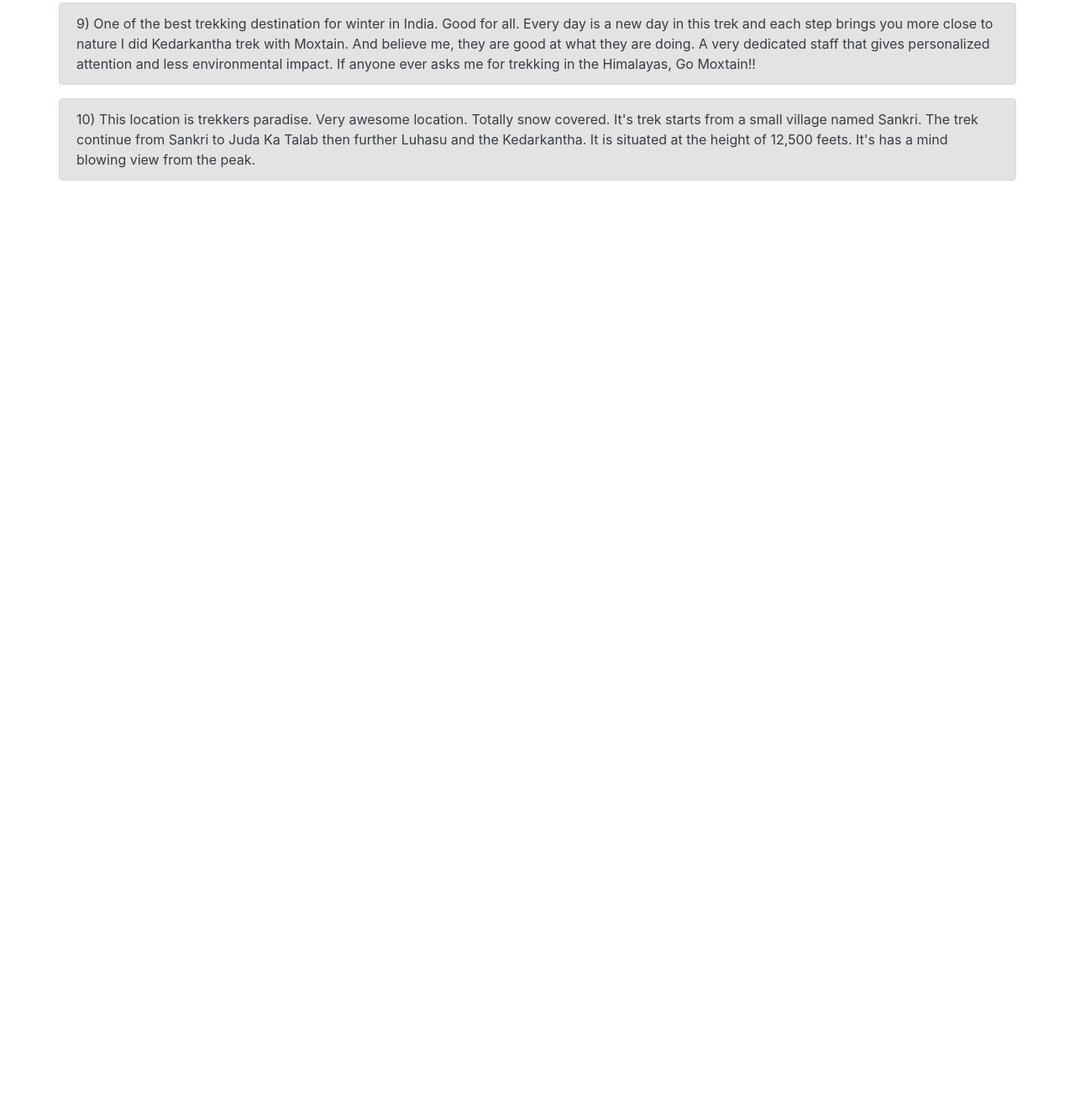
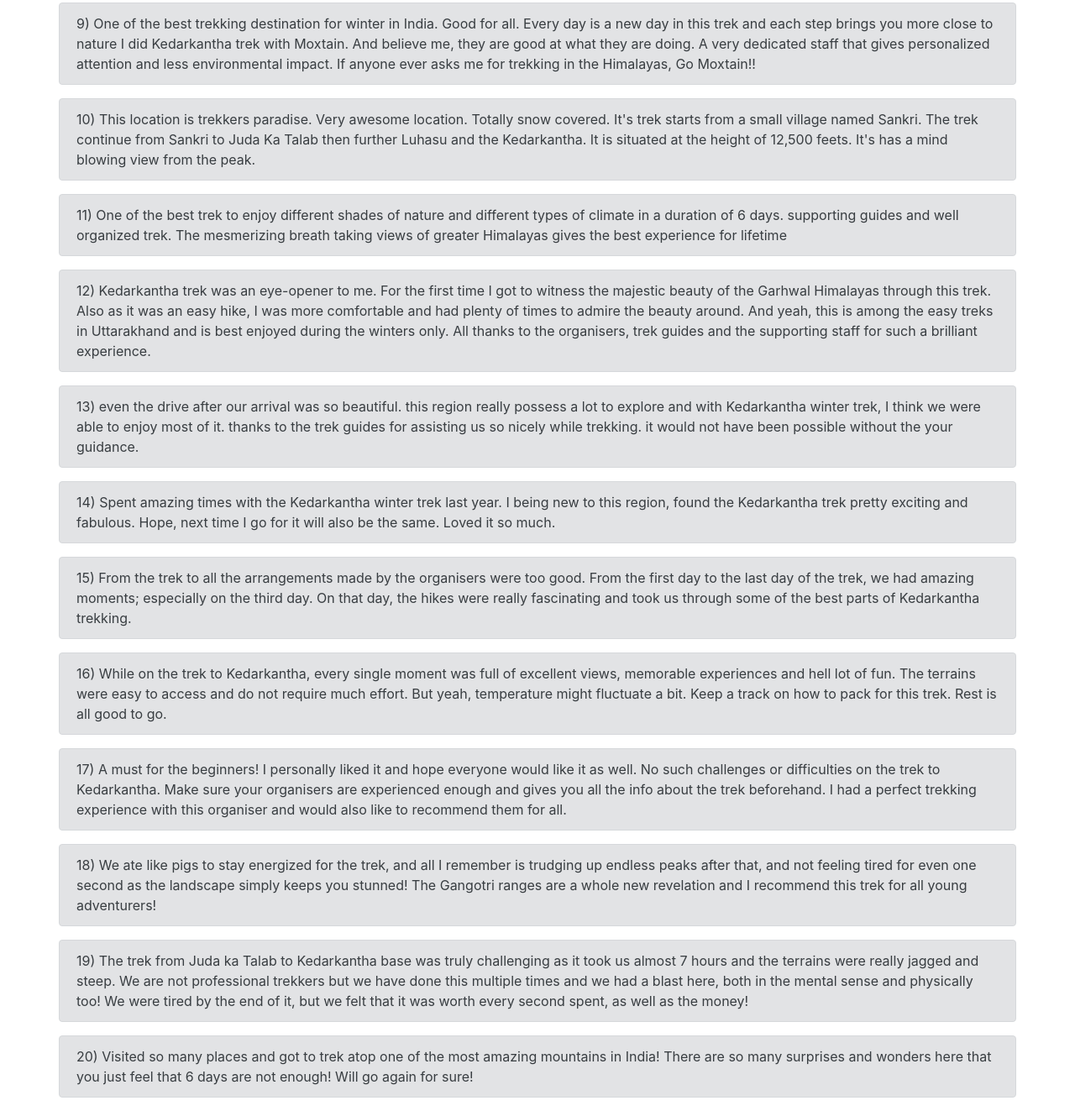
Before and after one commit to Av1nashKumar/reviews-Av1nashKumar.github.io, a plain HTML site: page index.html in a window 1280 px wide. Shown: the part 965-2288 px from the top of the page at 84% size. Before the commit the page ends 1196 px from the top, so only its background shows below. Drawn offline with nearby package versions, Linux system fonts and the light colour scheme.

Commit message:
Update index.html

```diff
--- a/index.html
+++ b/index.html
@@ -12,6 +12,7 @@
 
     <title>Kedarkantha Reviews</title>
 </head>
+
 <body>
 
     <div class="container">
@@ -38,14 +39,18 @@
                 4) It is perfect trek for beginners, can be done in 2-3 days only.
                 It is easy to moderate trek.
                 It starts from Sankri Village in uttarkashi district.
-            It takes aroud 3 hours to reach at 1st camp site which can be Juda-Ka-Taal or Hargaon, both are at almost
-            same altitude. It take next around 1.5 hours to reach Kedarkantha Base Camp, which can be done in same day
+                It takes aroud 3 hours to reach at 1st camp site which can be Juda-Ka-Taal or Hargaon, both are at
+                almost
+                same altitude. It take next around 1.5 hours to reach Kedarkantha Base Camp, which can be done in same
+                day
                 easily.
                 But it is advisable to stay at 1st camp site for beginners to get acclimatize properly and to avoid AMS.
-            It takes 3-4 hours to reach summit point from base camp. It is high advisable to leave base camp by 3am in
+                It takes 3-4 hours to reach summit point from base camp. It is high advisable to leave base camp by 3am
+                in
                 the morning to enjoy beautiful sunrise at top point.
                 A mesmerizing sunrise is the key factor for this trek.
-            It takes aroud 2 hours to reach base camp and it takes further 45min to reach hargaon and further 2 hours to
+                It takes aroud 2 hours to reach base camp and it takes further 45min to reach hargaon and further 2
+                hours to
                 reach sankri village.
                 It is recommended not to stay at any camp while returning back, if you have reached at summit point by
                 sunrise.
@@ -57,43 +62,104 @@
 
 
             <div class="alert alert-secondary" role="alert">
-    5) It was amazing experience with India hikes. Its an awesome winter trek. Experience snow fall and enjoyed. We
+                5) It was amazing experience with India hikes. Its an awesome winter trek. Experience snow fall and
+                enjoyed. We
                 didn't get the view point but snow fall was worth it
             </div>
 
             <div class="alert alert-secondary" role="alert">
-    6) The best part of kedarkantha is the night trek to reach the summit on the 3rd day. Avoid travelling with
-    mainstream trek organiser.. the smaller the group the better Prep urself well for the one day bus ride from
+                6) The best part of kedarkantha is the night trek to reach the summit on the 3rd day. Avoid travelling
+                with
+                mainstream trek organiser.. the smaller the group the better Prep urself well for the one day bus ride
+                from
                 dehradhun to purole.. its painful. Yet rewarding Not one of…
             </div>
 
 
             <div class="alert alert-secondary" role="alert">
-    7) We trek starts from a small town named Sankri, Uttrakhand (6000 ft). Its a 3 day climb to the summit halting at
+                7) We trek starts from a small town named Sankri, Uttrakhand (6000 ft). Its a 3 day climb to the summit
+                halting at
                 1. Juda ka talaab (9600ft)
                 2. Kedarkantha base camp (11200ft)
 
-    This is a good place to start your trekking experience as it is a moderate level trek, even people aged 50 were seen
-    to climb the summit (offloading their rucksack). The base camps are located in pretty good locations. Can lookout
+                This is a good place to start your trekking experience as it is a moderate level trek, even people aged
+                50 were seen
+                to climb the summit (offloading their rucksack). The base camps are located in pretty good locations.
+                Can lookout
                 for the trek with teams like Renok Adventures, Himalayan Hikers etc.
             </div>
             <div class="alert alert-secondary" role="alert">
-    8) The best part of kedarkantha is the night trek to reach the summit on the 3rd day. Avoid travelling with
-    mainstream trek organiser.. the smaller the group the better Prep urself well for the one day bus ride from
+                8) The best part of kedarkantha is the night trek to reach the summit on the 3rd day. Avoid travelling
+                with
+                mainstream trek organiser.. the smaller the group the better Prep urself well for the one day bus ride
+                from
                 dehradhun to purole.. its painful. Yet rewarding Not one of…
             </div>
             <div class="alert alert-secondary" role="alert">
                 9) One of the best trekking destination for winter in India. Good for all.
                 Every day is a new day in this trek and each step brings you more close to nature
-    I did Kedarkantha trek with Moxtain. And believe me, they are good at what they are doing. A very dedicated staff
+                I did Kedarkantha trek with Moxtain. And believe me, they are good at what they are doing. A very
+                dedicated staff
                 that gives personalized attention and less environmental impact.
                 If anyone ever asks me for trekking in the Himalayas, Go Moxtain!!
             </div>
             <div class="alert alert-secondary" role="alert">
-    10) This location is trekkers paradise. Very awesome location. Totally snow covered. It's trek starts from a small
-    village named Sankri. The trek continue from Sankri to Juda Ka Talab then further Luhasu and the Kedarkantha. It is
+                10) This location is trekkers paradise. Very awesome location. Totally snow covered. It's trek starts
+                from a small
+                village named Sankri. The trek continue from Sankri to Juda Ka Talab then further Luhasu and the
+                Kedarkantha. It is
                 situated at the height of 12,500 feets. It's has a mind blowing view from the peak.
             </div>
+
+            <div class="alert alert-secondary" role="alert">
+                11) One of the best trek to enjoy different shades of nature and different types of climate in a duration of 6 days. supporting guides and well organized trek. The mesmerizing breath taking views of greater Himalayas gives the best experience for lifetime
+            </div>
+
+            <div class="alert alert-secondary" role="alert">
+                12) Kedarkantha trek was an eye-opener to me. For the first time I got to witness the majestic beauty of the Garhwal Himalayas through this trek. Also as it was an easy hike, I was more comfortable and had plenty of times to admire the beauty around. And yeah, this is among the easy treks in Uttarakhand and is best enjoyed during the winters only. All thanks to the organisers, trek guides and the supporting staff for such a brilliant experience.
+            </div>
+
+            <div class="alert alert-secondary" role="alert">
+                13) even the drive after our arrival was so beautiful. this region really possess a lot to explore and with Kedarkantha winter trek, I think we were able to enjoy most of it. thanks to the trek guides for assisting us so nicely while trekking. it would not have been possible without the your guidance.
+            </div>
+
+            <div class="alert alert-secondary" role="alert">
+                14) Spent amazing times with the Kedarkantha winter trek last year. I being new to this region, found the Kedarkantha trek pretty exciting and fabulous. Hope, next time I go for it will also be the same. Loved it so much.
+            </div>
+
+
+            <div class="alert alert-secondary" role="alert">
+                15) From the trek to all the arrangements made by the organisers were too good. From the first day to the last day of the trek, we had amazing moments; especially on the third day. On that day, the hikes were really fascinating and took us through some of the best parts of Kedarkantha trekking.
+            </div>
+
+
+
+            <div class="alert alert-secondary" role="alert">
+                16) While on the trek to Kedarkantha, every single moment was full of excellent views, memorable experiences and hell lot of fun. The terrains were easy to access and do not require much effort. But yeah, temperature might fluctuate a bit. Keep a track on how to pack for this trek. Rest is all good to go.
+            </div>
+
+            <div class="alert alert-secondary" role="alert">
+                17) A must for the beginners! I personally liked it and hope everyone would like it as well. No such challenges or difficulties on the trek to Kedarkantha. Make sure your organisers are experienced enough and gives you all the info about the trek beforehand. I had a perfect trekking experience with this organiser and would also like to recommend them for all.
+            </div>
+
+
+            <div class="alert alert-secondary" role="alert">
+                18) We ate like pigs to stay energized for the trek, and all I remember is trudging up endless peaks after that, and not feeling tired for even one second as the landscape simply keeps you stunned! The Gangotri ranges are a whole new revelation and I recommend this trek for all young adventurers!
+            </div>
+
+
+            <div class="alert alert-secondary" role="alert">
+                19) The trek from Juda ka Talab to Kedarkantha base was truly challenging as it took us almost 7 hours and the terrains were really jagged and steep. We are not professional trekkers but we have done this multiple times and we had a blast here, both in the mental sense and physically too! We were tired by the end of it, but we felt that it was worth every second spent, as well as the money!
+            </div>
+
+
+            <div class="alert alert-secondary" role="alert">
+            20) Visited so many places and got to trek atop one of the most amazing mountains in India! There are so many surprises and wonders here that you just feel that 6 days are not enough! Will go again for sure!
+            </div>
+
+
+
+
         </div>
     </div>
 
```
Lines whose indentation alone changed are shown as unchanged.
